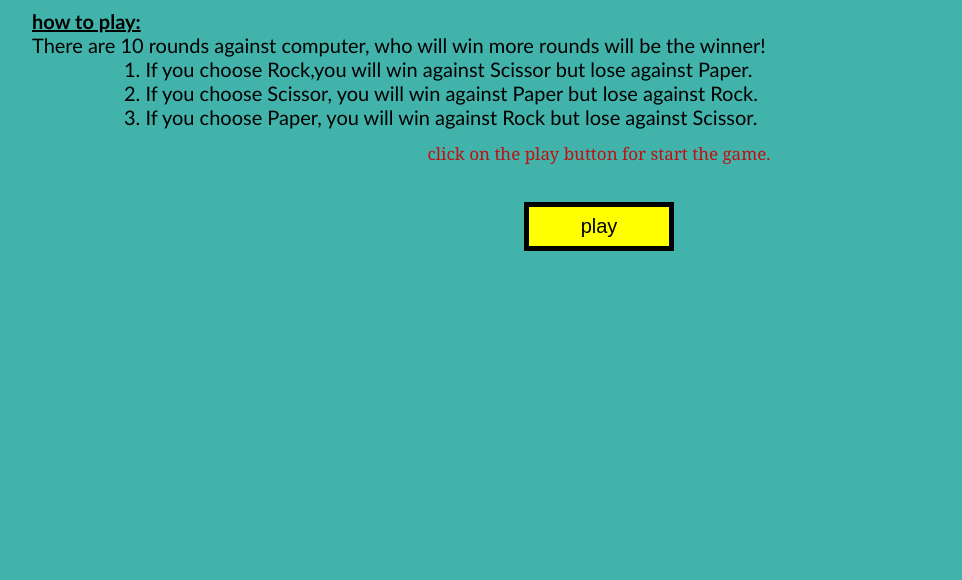
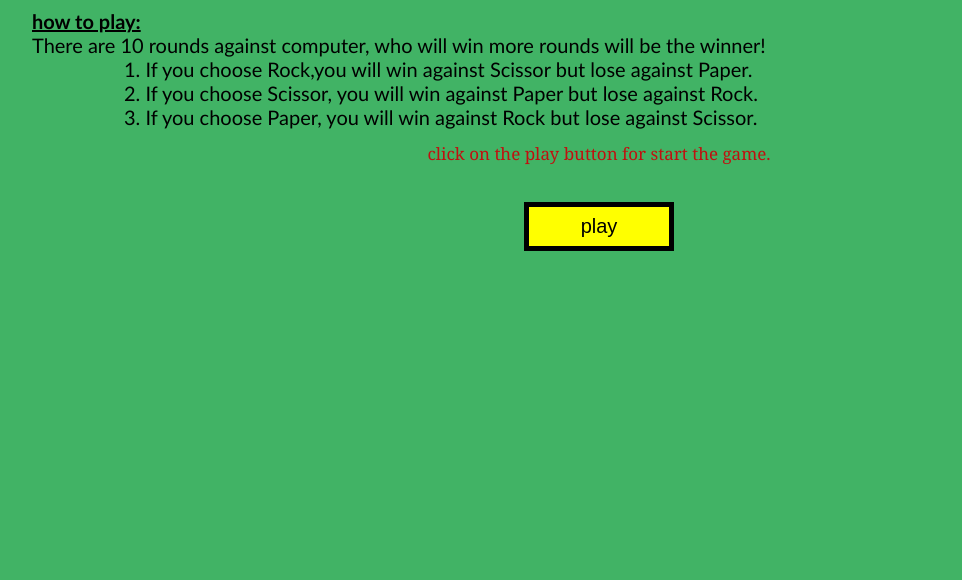
Before and after one commit to Asthamodi185/Game-Rock-paper-scissor, a plain HTML site: page index.html in a window 1280 px wide. Shown: the part 220-800 px from the top of the page, without its empty margins (41-1003 px from the left). Drawn offline with Linux system fonts and the light colour scheme.

Commit message:
Update index.html

```diff
--- a/index.html
+++ b/index.html
@@ -14,7 +14,7 @@
         }
 
         body {
-            background-color: rgb(65, 179, 171);
+            background-color: rgb(65, 179, 101);
             padding: 10px;
         }
 
```
